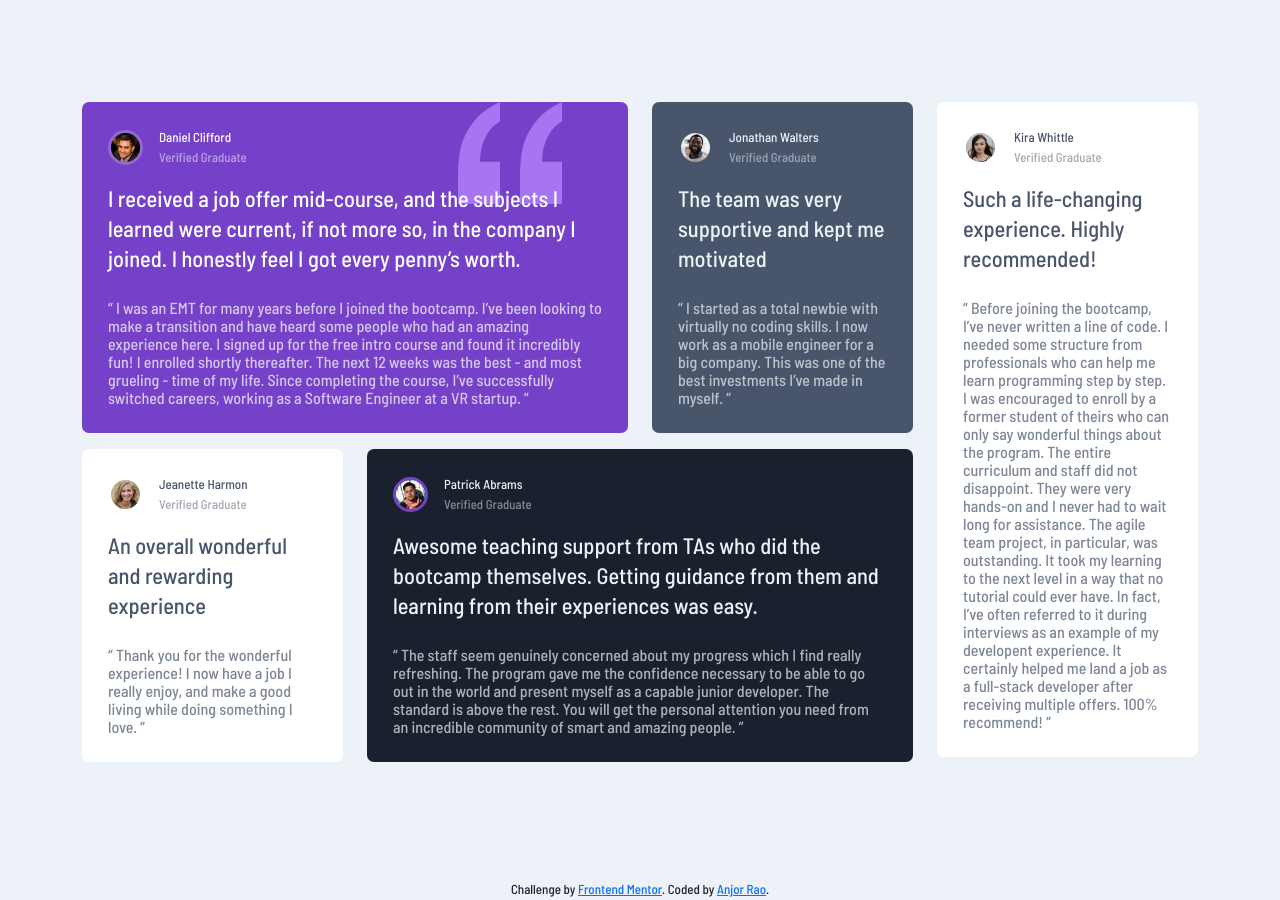
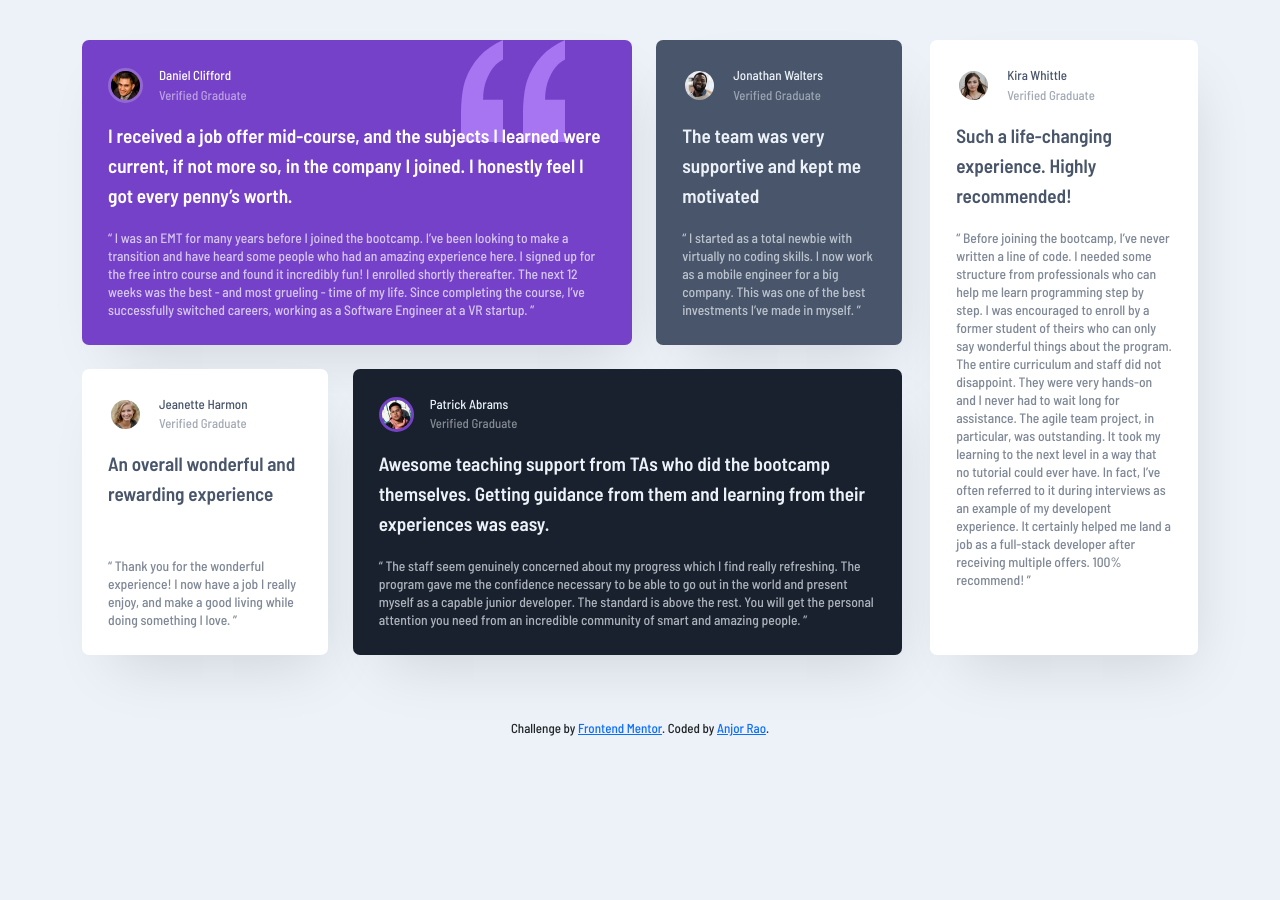
Before and after one commit to anjorrao/frontend-mentor-challenge-2, a plain HTML site: page index.html in a window 1280 px wide. After the commit the page ends 800 px from the top, so only its background shows below. Drawn offline with Linux system fonts and the light colour scheme.

Commit message:
Layout updated.

```diff
--- a/index.html
+++ b/index.html
@@ -12,11 +12,9 @@
 <body>
   <div class="main-content-wrap">
     <div class="container">
-      <div class="row vertically-middle-md">
-        <div class="col-md-9">
-          <div class="row">
-            <div class="col-md-8 mb-3">
-              <div class="card purple-card">
+      <div class="card-wrapper">
+        <div class="first-column">
+          <div class="inner-first-col card purple-card">
             <div class="card-body">
               <div class="d-flex align-items-center mb-3">
                 <div class="profile-image me-3">
@@ -44,9 +42,7 @@
               </p>
             </div>
           </div>
-            </div>
-            <div class="col-md-4 mb-3">
-              <div class="card gray-card">
+          <div class="inner-second-col card gray-card">
             <div class="card-body">
               <div class="d-flex align-items-center mb-3">
                 <div class="profile-image me-3">
@@ -70,11 +66,7 @@
               </p>
             </div>
           </div>
-            </div>
-          </div>
-          <div class="row">
-            <div class="col-md-4 mb-3">
-              <div class="card white-card">
+          <div class="inner-third-col card white-card">
             <div class="card-body">
               <div class="d-flex align-items-center mb-3">
                 <div class="profile-image me-3">
@@ -99,9 +91,7 @@
               </p>
             </div>
           </div>
-            </div>
-            <div class="col-md-8 mb-3">
-              <div class="card dark-gray-card">
+          <div class="inner-fourth-col card dark-gray-card">
             <div class="card-body">
               <div class="d-flex align-items-center mb-3">
                 <div class="profile-image me-3">
@@ -129,10 +119,7 @@
             </div>
           </div>
         </div>
-          </div>
-        </div>
-        <div class="col-md-3">
-          <div class="card white-card">
+        <div class="second-column card white-card">
           <div class="card-body">
             <div class="d-flex align-items-center mb-3">
               <div class="profile-image me-3">
@@ -165,7 +152,6 @@
       </div>
     </div>
   </div>
-  </div>
   <div class="attribution">
     Challenge by <a href="https://www.frontendmentor.io?ref=challenge" target="_blank">Frontend Mentor</a>.
     Coded by <a href="#">Anjor Rao</a>.
--- a/scss/component/component.scss
+++ b/scss/component/component.scss
@@ -3,6 +3,7 @@
 .card {
 	border: none;
 	border-radius: 7px;
+	box-shadow: 12px 28px 58px -20px rgba(0,0,0,0.13);
 
 	.card-body {
 		padding: 2em;
@@ -17,7 +18,9 @@
 
 		.fs-4 {
 			line-height: 30px;
-			font-size: 1.4rem !important;
+			font-size: 1.2rem !important;
+			font-weight: bolder;
+			margin-bottom: 0.5rem;
 
 			@include media-breakpoint-up(md) {
 				min-height: 100px;
@@ -27,6 +30,7 @@
 		.fs-6 {
 			line-height: 18px;
 			opacity: 0.7;
+			font-size: 0.85rem !important;
 		}
 	}
 
--- a/scss/layout/layout.scss
+++ b/scss/layout/layout.scss
@@ -4,10 +4,39 @@
 	padding: 40px 0;
 }
 
-.row.vertically-middle-md {
+.card-wrapper {
+
+	.second-column,
+	.inner-first-col,
+	.inner-second-col,
+	.inner-third-col,
+	.inner-fourth-col {
+		margin-bottom: 1.5rem;
+	}
+
 	@include media-breakpoint-up(md) {
-		height: 100vh;
-		align-items: start;
-		align-content: center;
+		display: flex;
+		justify-content: space-between;
+
+		.first-column {
+			flex: 0 0 73.5%;
+			display: inline-flex;
+			flex-wrap: wrap;
+			justify-content: space-between;
+
+			.inner-first-col,
+			.inner-fourth-col {
+				flex: 0 0 67%;
+			}
+
+			.inner-second-col,
+			.inner-third-col {
+				flex: 0 0 30%;
+			}
+		}
+
+		.second-column {
+			flex: 0 0 24%;
+		}
 	}
 }
```
Also changed, not shown: css/style.css. Lines whose indentation alone changed are shown as unchanged.
